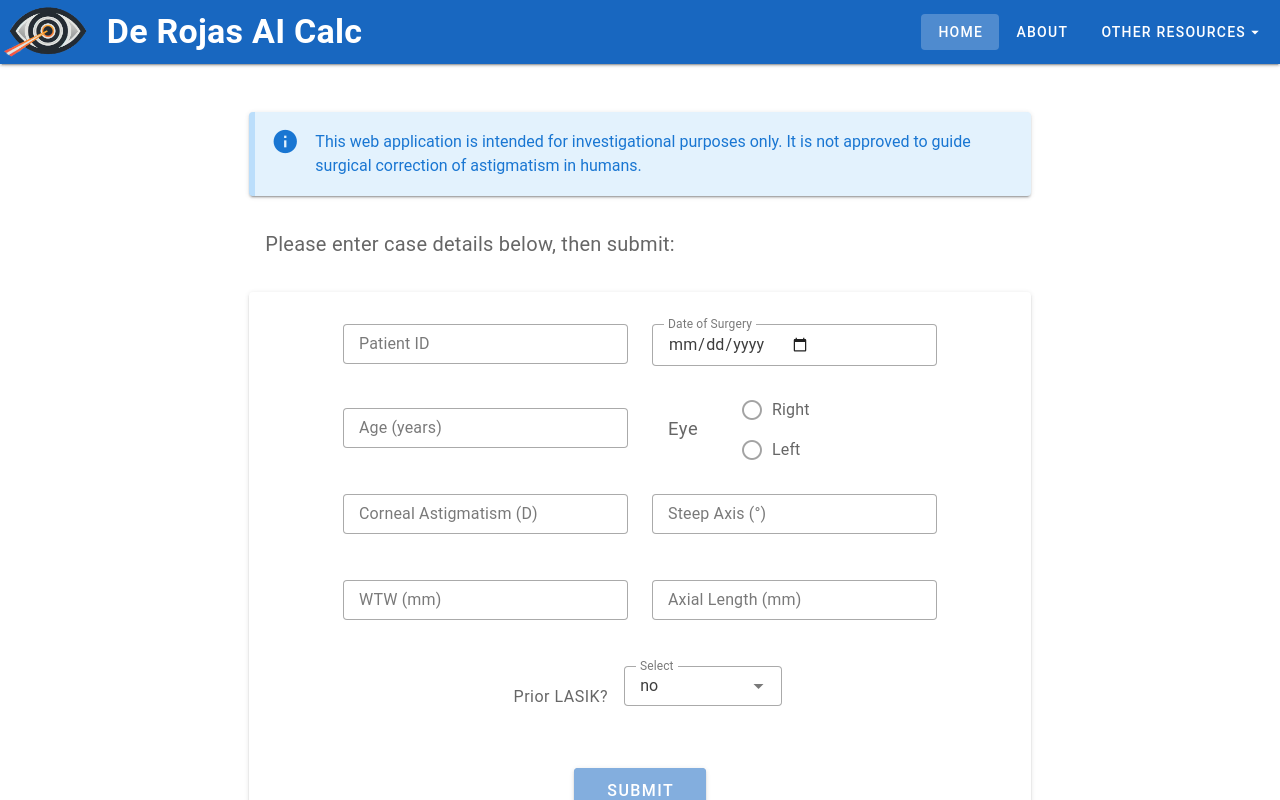
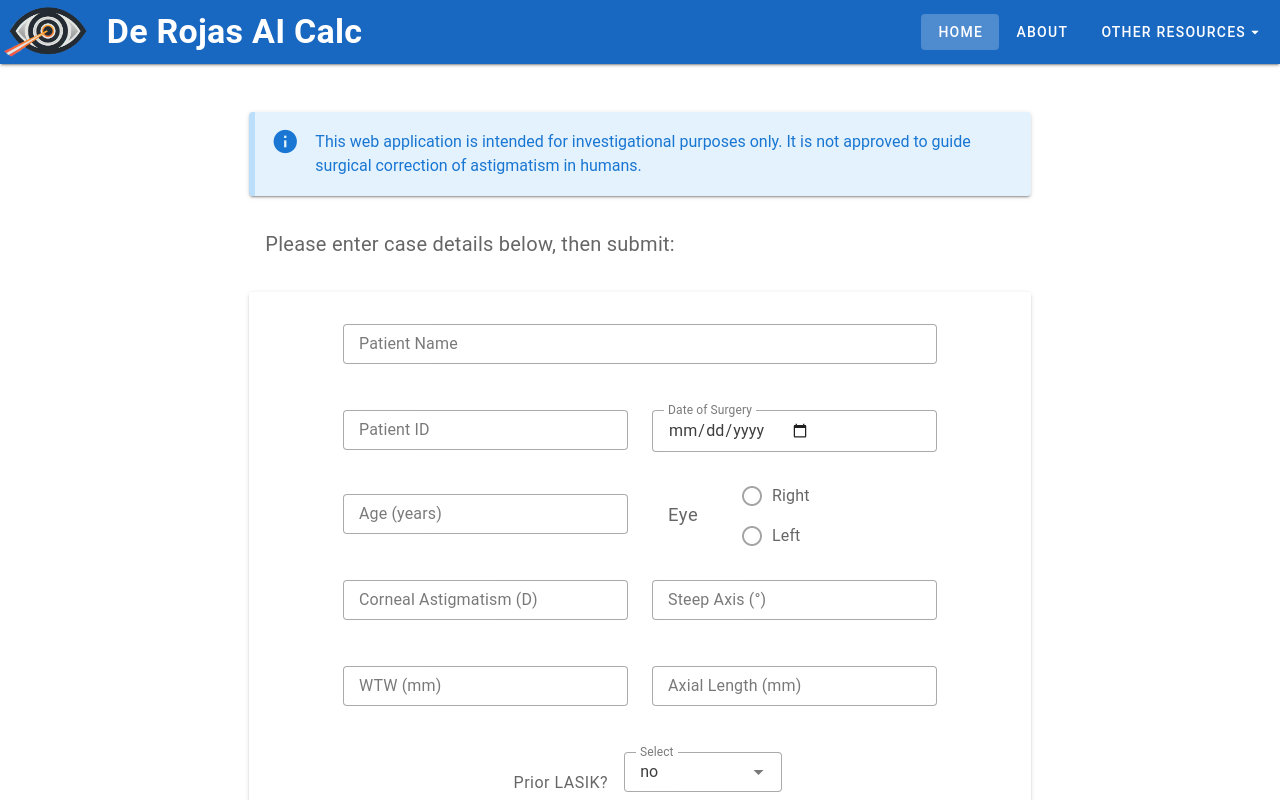
Before and after one commit to wak1616/ai_calc, a Vue app: page / in a window 1280 px wide. Shown: the top 800 px of the page. Built offline with nearby package versions, Linux system fonts and the light colour scheme; no server answers.

Commit message:
Add Patient Name field and include in print view

```diff
--- a/src/views/Home.vue
+++ b/src/views/Home.vue
@@ -22,6 +22,20 @@
               v-model="formValid"
               class="no-print"
             >
+              <!-- Row for Patient Name -->
+              <v-row justify="center">
+                <v-col cols="12" sm="10" md="10">
+                  <v-text-field
+                    v-model="formData.name"
+                    label="Patient Name"
+                    variant="outlined"
+                    color="primary"
+                    density="compact"
+                    :rules="[rules.required]"
+                  ></v-text-field>
+                </v-col>
+              </v-row>
+
               <!-- Row for ID and DOS -->
               <v-row justify="center">
                 <v-col cols="12" sm="10" md="5">
@@ -227,28 +241,34 @@
               <table class="patient-info-table">
                 <tbody>
                   <tr>
+                    <td><strong>Patient Name:</strong></td>
+                    <td>{{ formData.name }}</td>
                     <td><strong>Patient ID:</strong></td>
                     <td>{{ formData.ID }}</td>
+                  </tr>
+                  <tr>
                     <td><strong>Date of Surgery:</strong></td>
                     <td>{{ formData.DOS }}</td>
+                    <td><strong>Age:</strong></td>
+                    <td>{{ formData.age }} years</td>
                   </tr>
                   <tr>
-                    <td><strong>Age:</strong></td>
-                    <td>{{ formData.age }} years</td>
                     <td><strong>Eye:</strong></td>
                     <td>{{ formData.eye === 'OD' ? 'Right' : 'Left' }}</td>
+                    <td><strong>Corneal Astigmatism:</strong></td>
+                    <td>{{ formData.corneal_astigmatism }} D</td>
                   </tr>
                   <tr>
-                    <td><strong>Corneal Astigmatism:</strong></td>
-                    <td>{{ formData.corneal_astigmatism }} D</td>
                     <td><strong>Steep Axis:</strong></td>
                     <td>{{ formData.steep_axis }}°</td>
+                    <td><strong>WTW:</strong></td>
+                    <td>{{ formData.WTW }} mm</td>
                   </tr>
                   <tr>
-                    <td><strong>WTW:</strong></td>
-                    <td>{{ formData.WTW }} mm</td>
                     <td><strong>Axial Length:</strong></td>
                     <td>{{ formData.AL }} mm</td>
+                    <td></td>
+                    <td></td>
                   </tr>
                 </tbody>
               </table>
@@ -320,6 +340,7 @@ const errorMessage = ref('')
 const isLoading = ref(false)
 
 const formData = reactive({
+  name: '',
   ID: '',
   DOS: '',
   age: null,
```
